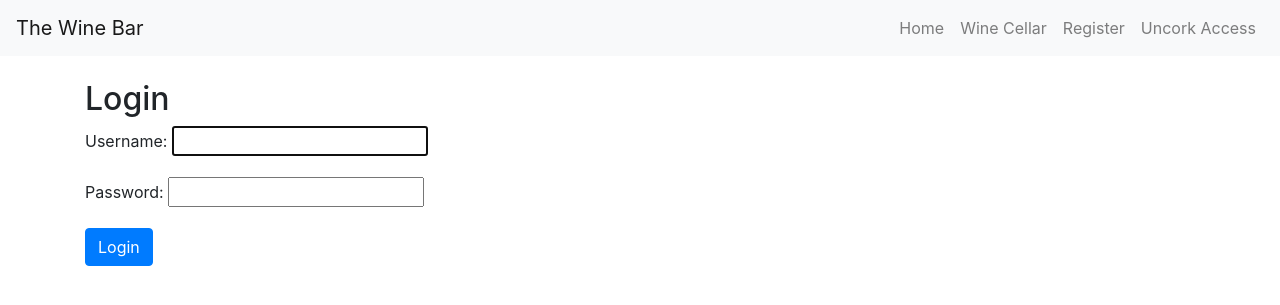
After one commit to TerryLoc/wine-bar-project, a Django app: page /wine_cellar/login/ in a window 1280 px wide. The commit adds this page. Shown: the top 305 px of the page. Run offline with Django 5.2, Linux system fonts and the light colour scheme; some libraries are stand-ins or nearby versions.

Commit message:
Feat: add registers and login

```diff
--- /dev/null
+++ b/bookings/templates/bookings/login.html
@@ -0,0 +1,9 @@
+{% extends "layout.html" %}
+{% block content %}
+<h2>Login</h2>
+<form method="post">
+    {% csrf_token %}
+    {{ form.as_p }}
+    <button type="submit" class="btn btn-primary">Login</button>
+</form>
+{% endblock content %}
--- a/bookings/templates/bookings/wine_cellar.html
+++ b/bookings/templates/bookings/wine_cellar.html
@@ -28,7 +28,7 @@
                 {% if user.is_authenticated %}
                   <a href="{% url 'bookings:book' wine.id %}" class="btn btn-primary">Book Now</a>
                 {% else %}
-                  <a href="{% url 'register' %}" class="btn btn-warning">Uncork Access</a>
+                  <a href="{% url 'bookings:register' %}" class="btn btn-warning">Uncork Access</a>
                 {% endif %}
               </div>
             </div>
--- a/bookings/urls.py
+++ b/bookings/urls.py
@@ -6,4 +6,7 @@ app_name = "bookings"
 urlpatterns = [
     path("", views.wine_list, name="wine_cellar"),
     path("book/<int:wine_id>/", views.book_wine, name="book"),
+    path("register/", views.register, name="register"),
+    path("login/", views.login_view, name="login"),
+    path("profile/", views.profile, name="profile"),
 ]
--- a/bookings/views.py
+++ b/bookings/views.py
@@ -1,18 +1,49 @@
-from django.shortcuts import render, get_object_or_404
+from django.shortcuts import render, redirect, get_object_or_404
+from django.contrib.auth import login, authenticate
+from django.contrib.auth.forms import UserCreationForm, AuthenticationForm
+from django.contrib import messages
+from django.contrib.auth.decorators import login_required
 from .models import wineCellar
 
 
+# Wine experience views
 def wine_list(request):
     wines = wineCellar.objects.all()
     return render(request, "bookings/wine_cellar.html", {"wines": wines})
 
 
 def book_wine(request, wine_id):
-    # Get the specific wine experience
     wine = get_object_or_404(wineCellar, id=wine_id)
+    # Logic for booking the wine experience can go here
+    return render(request, "bookings/booking_success.html", {"wine": wine})
 
-    # Here, you can add booking logic (e.g., reducing available spots, saving booking info)
 
-    return render(
-        request, "bookings/booking_success.html", {"wine": wine}
-    )  # Create this success template
+# User authentication views
+def register(request):
+    if request.method == "POST":
+        form = UserCreationForm(request.POST)
+        if form.is_valid():
+            form.save()
+            username = form.cleaned_data.get("username")
+            messages.success(request, f"Account created for {username}!")
+            return redirect("bookings:login")  # Redirect to login after registration
+    else:
+        form = UserCreationForm()
+    return render(request, "bookings/register.html", {"form": form})
+
+
+def login_view(request):
+    if request.method == "POST":
+        form = AuthenticationForm(request, data=request.POST)
+        if form.is_valid():
+            user = form.get_user()
+            login(request, user)
+            return redirect("bookings:wine_cellar")  # Redirect to wine list after login
+    else:
+        form = AuthenticationForm()
+    return render(request, "bookings/login.html", {"form": form})
+
+
+@login_required
+def profile(request):
+    return render(request, "bookings/profile.html", {"user": request.user})
--- a/templates/layout.html
+++ b/templates/layout.html
@@ -9,32 +9,55 @@
         The Wine Bar
       {% endblock title %}
     </title>
-    <meta name="description" content="Your meta description here" />
-    <meta name="keywords" content="keyword1, keyword2, keyword3" />
+    <meta name="description"
+          content="Discover exquisite wine tasting experiences at The Wine Bar." />
+    <meta name="keywords" content="wine, wine bar, tasting, experiences" />
+    <!-- Bootstrap CSS -->
     <link rel="stylesheet"
           href="https://stackpath.bootstrapcdn.com/bootstrap/4.5.2/css/bootstrap.min.css">
+    <!-- Custom CSS -->
     <link rel="stylesheet" href="{% static 'css/styles.css' %}">
   </head>
   <body>
-    <nav>
-      <ul>
-        <li>
-          <a href="{% url 'winery' %}">Winery</a>
-        </li>
-        <li>
-          <a href="{% url 'bookings:wine_cellar' %}">Wine Cellar</a>
-        </li>
-        {% comment %} <li><a href="{% url 'register' %}">Register</a></li>
-        <li><a href="{% url 'login' %}">Uncork Access</a></li>  {% endcomment %}
-      </ul>
+    <!-- Navigation -->
+    <nav class="navbar navbar-expand-lg navbar-light bg-light">
+      <a class="navbar-brand" href="{% url 'winery' %}">The Wine Bar</a>
+      <button class="navbar-toggler"
+              type="button"
+              data-toggle="collapse"
+              data-target="#navbarNav"
+              aria-controls="navbarNav"
+              aria-expanded="false"
+              aria-label="Toggle navigation">
+        <span class="navbar-toggler-icon"></span>
+      </button>
+      <div class="collapse navbar-collapse" id="navbarNav">
+        <ul class="navbar-nav ml-auto">
+          <li class="nav-item">
+            <a class="nav-link" href="{% url 'winery' %}">Home</a>
+          </li>
+          <li class="nav-item">
+            <a class="nav-link" href="{% url 'bookings:wine_cellar' %}">Wine Cellar</a>
+          </li>
+          <li class="nav-item">
+            <a class="nav-link" href="{% url 'bookings:register' %}">Register</a>
+          </li>
+          <li class="nav-item">
+            <a class="nav-link" href="{% url 'bookings:login' %}">Uncork Access</a>
+          </li>
+        </ul>
+      </div>
     </nav>
-    <main>
+    <!-- Main Content -->
+    <main class="container my-4">
       {% block content %}
+        <!-- Content goes here -->
       {% endblock content %}
     </main>
-    <script src="{% static 'js/main.js' %}" defer></script>
-    <script src="https://code.jquery.com/jquery-3.5.1.slim.min.js"></script>
+    <!-- Scripts -->
+    <script src="https://code.jquery.com/jquery-3.5.1.min.js"></script>
     <script src="https://cdn.jsdelivr.net/npm/@popperjs/core@2.11.6/dist/umd/popper.min.js"></script>
     <script src="https://stackpath.bootstrapcdn.com/bootstrap/4.5.2/js/bootstrap.min.js"></script>
+    <script src="{% static 'js/main.js' %}" defer></script>
   </body>
 </html>
--- a/win_bar/settings.py
+++ b/win_bar/settings.py
@@ -25,7 +25,7 @@ SECRET_KEY = "django-insecure-h_qincfq$_0at-o_0$(4js53&#w1+*6hrcoc%i@@f$19sa)bvn
 # SECURITY WARNING: don't run with debug turned on in production!
 DEBUG = True
 
-ALLOWED_HOSTS = ["localhost", ".herokuapp.com", "4a:99:e9:22:64:71"]
+ALLOWED_HOSTS = ["localhost", ".herokuapp.com", "127.0.0.1"]
 
 
 # Application definition
@@ -56,7 +56,7 @@ ROOT_URLCONF = "win_bar.urls"
 TEMPLATES = [
     {
         "BACKEND": "django.template.backends.django.DjangoTemplates",
-        "DIRS": [BASE_DIR, "templates"],
+        "DIRS": [BASE_DIR / "templates"],
         "APP_DIRS": True,
         "OPTIONS": {
             "context_processors": [
--- a/win_bar/urls.py
+++ b/win_bar/urls.py
@@ -1,7 +1,7 @@
 from django.contrib import admin
 from django.urls import path, include
 from . import views
-from django.contrib.auth import views as auth_views  #
+from django.contrib.auth import views as auth_views
 
 
 urlpatterns = [
@@ -9,6 +9,6 @@ urlpatterns = [
     path("", views.home, name="winery"),  # Home view for the main page
     path("wine_cellar/", include("bookings.urls")),  # Include URLs for the bookings app
     path(
-        "register/", auth_views.LoginView.as_view(), name="register"
-    ),  # Login view for the registration page
+        "logout/", auth_views.LogoutView.as_view(), name="logout"
+    ),  # Logout view from Django
 ]
```
Also changed, not shown: bookings/templates/bookings/profile.html (added, +10 -0 lines), bookings/templates/bookings/register.html (added, +9 -0 lines), db.sqlite3.
